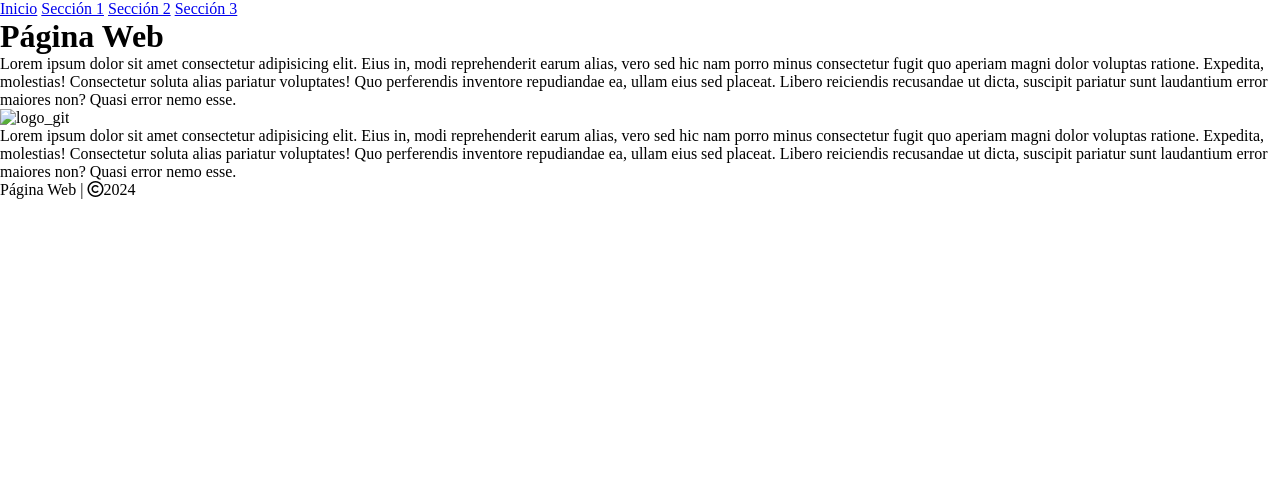
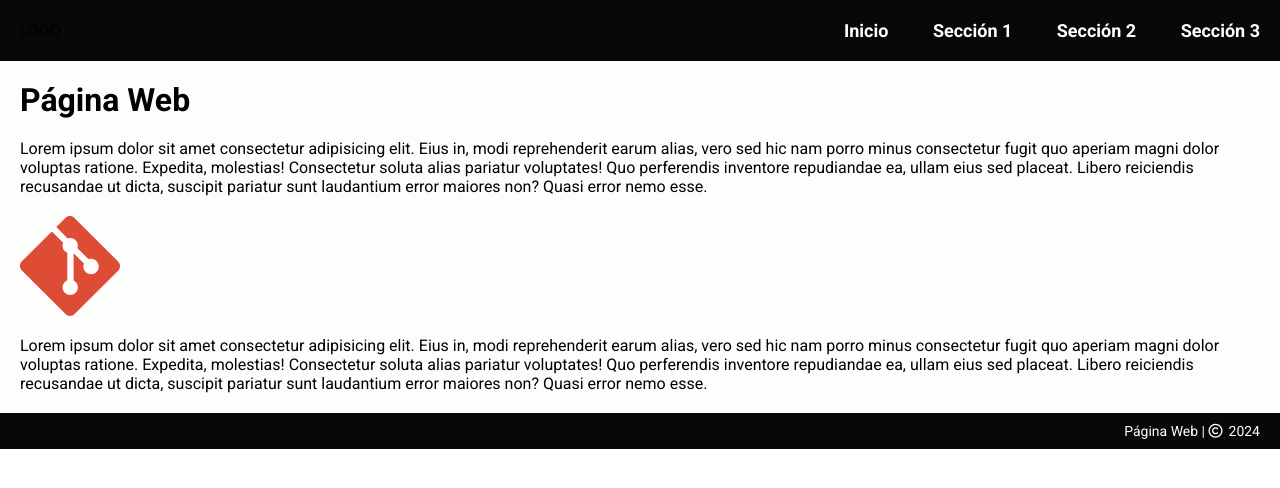
Before and after one commit to JoseRicardoPE/estudioGit, a website: page index.html in a window 1280 px wide. Drawn offline with Linux system fonts and the light colour scheme.

Commit message:
Añadiendo estilos iniciales a la plantilla

```diff
--- a/index.html
+++ b/index.html
@@ -7,12 +7,16 @@
       src="https://kit.fontawesome.com/0867a49dee.js"
       crossorigin="anonymous"
     ></script>
+    <link rel="preconnect" href="https://fonts.googleapis.com">
+    <link rel="preconnect" href="https://fonts.gstatic.com" crossorigin>
+    <link href="https://fonts.googleapis.com/css2?family=Roboto:ital,wght@0,100;0,300;0,400;0,500;0,700;0,900;1,100;1,300;1,400;1,500;1,700;1,900&display=swap" rel="stylesheet">
     <link rel="stylesheet" href="paginaCliente/styles/styles.css">
     <title>Document</title>
   </head>
   <body>
     <div class="content">
       <header class="header-content">
+        <span class="header-logo">LOGO</span>
         <nav class="content-nav">
           <a href="#" class="nav-link">Inicio</a>
           <a href="#" class="nav-link">Sección 1</a>
@@ -33,7 +37,7 @@
             laudantium error maiores non? Quasi error nemo esse.
           </p>
           <figure class="content-figure">
-            <img class="img" paginaCliente/images/git-icon.svg" alt="logo_git">
+            <img class="img" src="paginaCliente/images/git-icon.svg" alt="logo_git">
           </figure>
           <p class="content-text">
             Lorem ipsum dolor sit amet consectetur adipisicing elit. Eius in,
--- a/paginaCliente/styles/styles.scss
+++ b/paginaCliente/styles/styles.scss
@@ -3,3 +3,63 @@
     padding: 0;
     box-sizing: border-box;
 }
+body {
+    font-family: "Roboto", sans-serif;
+}
+.content {
+    width: 100%;
+}
+.header-content {
+    background-color: #080808;
+    padding: 20px;
+    display: flex;
+    justify-content: space-between;
+    align-items: center;
+    .content-nav {
+        font-size: 18px;
+        font-weight: 700;
+    }
+    .nav-link {
+        color: #fff;
+        text-decoration: none;
+        margin: 0 20px;
+        &:last-child {
+            margin-right: 0;
+        }
+        &:hover {
+            text-decoration: underline;
+        }
+    }
+}
+.main-content {
+    background-color: #fdfdfd;
+    padding: 20px;
+    .main-title {
+        margin-bottom: 20px;
+    }
+    .content-figure {
+        width: 100px;
+        height: 100px;
+        margin-bottom: 20px;
+    }
+    .img {
+        display: block;
+        width: 100%;
+    }
+    .content-text {
+        margin-bottom: 20px;
+        &:last-child {
+            margin-bottom: 0;
+        }
+    }
+}
+.footer-content {
+    background-color: #080808;
+    padding: 10px 20px;
+    color: #fff;
+    text-align: right;
+    font-size: 14px;
+    .footer-img {
+        margin-right: 6px;
+    }
+}
```
Also changed, not shown: paginaCliente/styles/styles.css, 1 other file.
